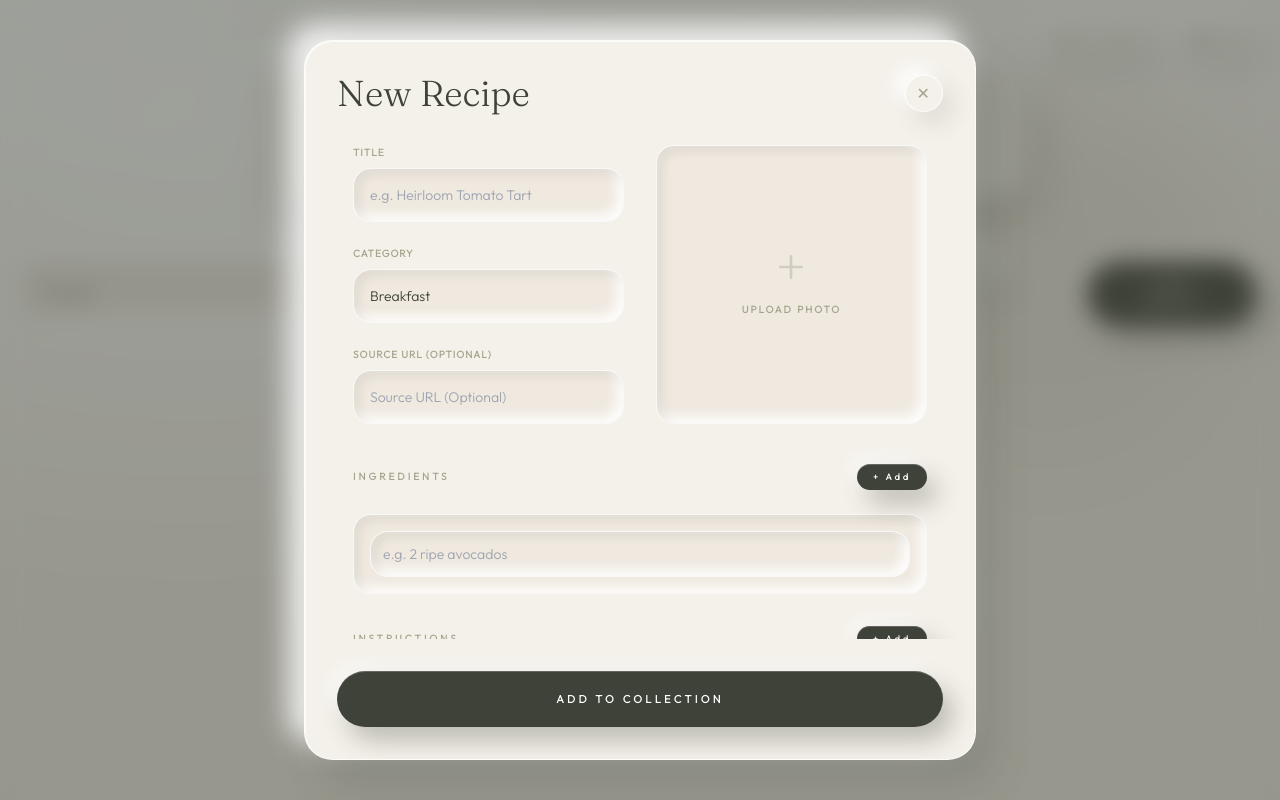
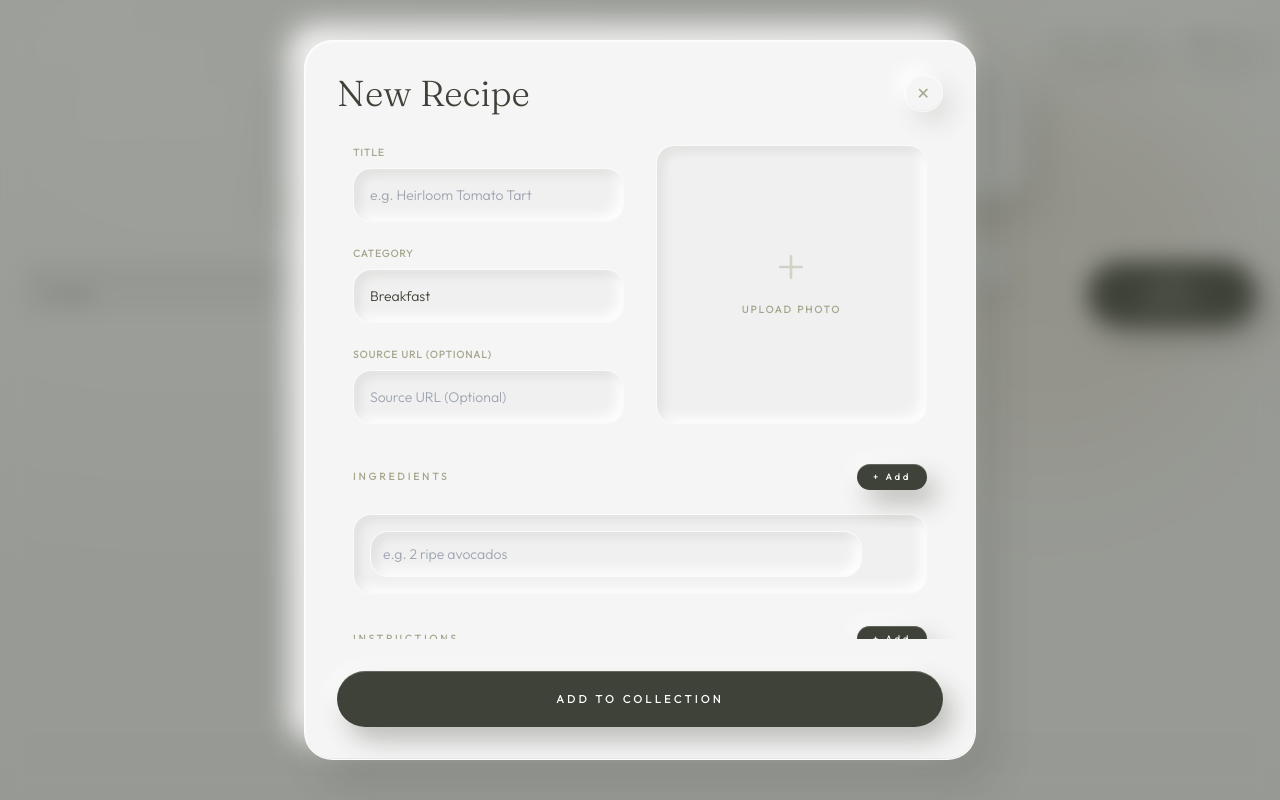
Before and after one commit to Dkerget/Cook-Book, a React (Vite) app: page / in a window 1280 px wide. Both pictures are taken after typing "Sample" into the empty fields and a click on the button "ADD RECIPE". Shown: the top 800 px of the page. Built offline with nearby package versions, Linux system fonts and the light colour scheme.

Commit message:
Update UI color

```diff
--- a/components/AddRecipeModal.tsx
+++ b/components/AddRecipeModal.tsx
@@ -79,9 +79,24 @@ export const AddRecipeModal: React.FC<AddRecipeModalProps> = ({ onClose, lang, o
               </div>
               <div className="space-y-3 clay-inset px-4 py-4">
                 {formData.ingredients.map((ing, i) => (
-                  <input key={i} value={ing} placeholder={t.placeholderIng} onChange={e => {
-                    const n = [...formData.ingredients]; n[i] = e.target.value; setFormData({...formData, ingredients: n});
-                  }} className="w-full p-3 text-sm clay-inset focus:outline-none" />
+                  <div key={i} className="flex gap-3 items-center group">
+                    <input value={ing} placeholder={t.placeholderIng} onChange={e => {
+                      const n = [...formData.ingredients]; n[i] = e.target.value; setFormData({...formData, ingredients: n});
+                    }} className="flex-1 p-3 text-sm clay-inset focus:outline-none" />
+                    <button
+                      type="button"
+                      onClick={() => {
+                        const n = formData.ingredients.filter((_, idx) => idx !== i);
+                        setFormData({ ...formData, ingredients: n.length ? n : [''] });
+                      }}
+                      className="text-red-300 hover:text-red-500 transition-colors p-2 opacity-100 md:opacity-0 md:group-hover:opacity-100"
+                      aria-label="Remove ingredient"
+                    >
+                      <svg xmlns="http://www.w3.org/2000/svg" className="h-5 w-5" fill="none" viewBox="0 0 24 24" stroke="currentColor">
+                        <path strokeLinecap="round" strokeLinejoin="round" strokeWidth={2} d="M19 7l-.867 12.142A2 2 0 0116.138 21H7.862a2 2 0 01-1.995-1.858L5 7m5 4v6m4-6v6m1-10V4a1 1 0 00-1-1h-4a1 1 0 00-1 1v3M4 7h16" />
+                      </svg>
+                    </button>
+                  </div>
                 ))}
               </div>
             </div>
@@ -93,11 +108,24 @@ export const AddRecipeModal: React.FC<AddRecipeModalProps> = ({ onClose, lang, o
               </div>
               <div className="space-y-4 clay-inset px-4 py-4">
                 {formData.instructions.map((step, i) => (
-                  <div key={i} className="flex gap-4 items-start">
+                  <div key={i} className="flex gap-4 items-start group">
                     <span className="serif text-[#a5a58d] pt-3 w-4 shrink-0 text-sm italic">{i + 1}</span>
                     <textarea value={step} placeholder={t.placeholderStep} onChange={e => {
                       const n = [...formData.instructions]; n[i] = e.target.value; setFormData({...formData, instructions: n});
-                    }} className="w-full p-3 text-sm clay-inset focus:outline-none min-h-[80px]" />
+                    }} className="flex-1 p-3 text-sm clay-inset focus:outline-none min-h-[80px]" />
+                    <button
+                      type="button"
+                      onClick={() => {
+                        const n = formData.instructions.filter((_, idx) => idx !== i);
+                        setFormData({ ...formData, instructions: n.length ? n : [''] });
+                      }}
+                      className="text-red-300 hover:text-red-500 transition-colors p-2 mt-2 opacity-100 md:opacity-0 md:group-hover:opacity-100"
+                      aria-label="Remove instruction"
+                    >
+                      <svg xmlns="http://www.w3.org/2000/svg" className="h-5 w-5" fill="none" viewBox="0 0 24 24" stroke="currentColor">
+                        <path strokeLinecap="round" strokeLinejoin="round" strokeWidth={2} d="M19 7l-.867 12.142A2 2 0 0116.138 21H7.862a2 2 0 01-1.995-1.858L5 7m5 4v6m4-6v6m1-10V4a1 1 0 00-1-1h-4a1 1 0 00-1 1v3M4 7h16" />
+                      </svg>
+                    </button>
                   </div>
                 ))}
               </div>
--- a/components/EditRecipeModal.tsx
+++ b/components/EditRecipeModal.tsx
@@ -111,7 +111,7 @@ export const EditRecipeModal: React.FC<EditRecipeModalProps> = ({ recipe, lang,
                   <button
                     type="button"
                     onClick={() => removeListItem('ingredients', i)}
-                    className="text-red-300 hover:text-red-500 transition-colors p-2 opacity-0 group-hover:opacity-100"
+                    className="text-red-300 hover:text-red-500 transition-colors p-2 opacity-100 md:opacity-0 md:group-hover:opacity-100"
                   >
                     <svg xmlns="http://www.w3.org/2000/svg" className="h-5 w-5" fill="none" viewBox="0 0 24 24" stroke="currentColor">
                       <path strokeLinecap="round" strokeLinejoin="round" strokeWidth={2} d="M19 7l-.867 12.142A2 2 0 0116.138 21H7.862a2 2 0 01-1.995-1.858L5 7m5 4v6m4-6v6m1-10V4a1 1 0 00-1-1h-4a1 1 0 00-1 1v3M4 7h16" />
@@ -145,7 +145,7 @@ export const EditRecipeModal: React.FC<EditRecipeModalProps> = ({ recipe, lang,
                   <button
                     type="button"
                     onClick={() => removeListItem('instructions', i)}
-                    className="text-red-300 hover:text-red-500 transition-colors p-2 mt-2 opacity-0 group-hover:opacity-100"
+                    className="text-red-300 hover:text-red-500 transition-colors p-2 mt-2 opacity-100 md:opacity-0 md:group-hover:opacity-100"
                   >
                     <svg xmlns="http://www.w3.org/2000/svg" className="h-5 w-5" fill="none" viewBox="0 0 24 24" stroke="currentColor">
                       <path strokeLinecap="round" strokeLinejoin="round" strokeWidth={2} d="M19 7l-.867 12.142A2 2 0 0116.138 21H7.862a2 2 0 01-1.995-1.858L5 7m5 4v6m4-6v6m1-10V4a1 1 0 00-1-1h-4a1 1 0 00-1 1v3M4 7h16" />
--- a/index.html
+++ b/index.html
@@ -12,13 +12,17 @@
       :root {
         --font-serif: "Fraunces", "Iowan Old Style", "Apple Garamond", Baskerville, "Times New Roman", Times, serif;
         --font-sans: "Outfit", "Segoe UI", "Helvetica Neue", Arial, sans-serif;
+        --olive-50: #f5f5f5;
+        --olive-100: #f0f0f0;
+        --olive-200: #e6e6e6;
+        --olive-400: #a0a0a0;
       }
       body {
         font-family: var(--font-sans);
         background:
-          radial-gradient(1200px 800px at 15% 10%, rgba(255, 255, 255, 0.9), transparent 60%),
+          radial-gradient(1200px 800px at 15% 10%, rgba(255, 255, 255, 0.92), transparent 60%),
           radial-gradient(900px 700px at 85% 0%, rgba(255, 255, 255, 0.7), transparent 55%),
-          linear-gradient(180deg, #f4f1ea 0%, #efe9e0 100%);
+          linear-gradient(180deg, #f5f5f5 0%, #f2f2f2 60%, #ededed 100%);
         color: #3f4238;
         -webkit-font-smoothing: antialiased;
       }
@@ -27,16 +31,17 @@
         font-weight: 500;
       }
       .clay-surface {
-        background: #f4f1ea;
+        background: var(--olive-50);
         border-radius: 28px;
         border: 1px solid rgba(255, 255, 255, 0.7);
         box-shadow:
           18px 24px 40px rgba(63, 66, 56, 0.16),
           -16px -16px 28px rgba(255, 255, 255, 0.85),
-          inset 1px 1px 0 rgba(255, 255, 255, 0.7);
+          inset 1px 1px 0 rgba(255, 255, 255, 0.7),
+          inset 0 -1px 0 rgba(154, 160, 134, 0.12);
       }
       .clay-inset {
-        background: #efe9e0;
+        background: var(--olive-100);
         border-radius: 18px;
         border: 1px solid rgba(255, 255, 255, 0.7);
         box-shadow:
@@ -44,13 +49,14 @@
           inset -6px -6px 12px rgba(255, 255, 255, 0.9);
       }
       .clay-chip {
-        background: rgba(244, 241, 234, 0.85);
+        background: #f5f5f5;
         border-radius: 999px;
         border: 1px solid rgba(255, 255, 255, 0.7);
         box-shadow:
           10px 12px 24px rgba(63, 66, 56, 0.12),
           -8px -8px 18px rgba(255, 255, 255, 0.9),
-          inset 1px 1px 0 rgba(255, 255, 255, 0.7);
+          inset 1px 1px 0 rgba(255, 255, 255, 0.7),
+          inset 0 -1px 0 rgba(154, 160, 134, 0.12);
       }
       .clay-press {
         background: #3f4238;
```
